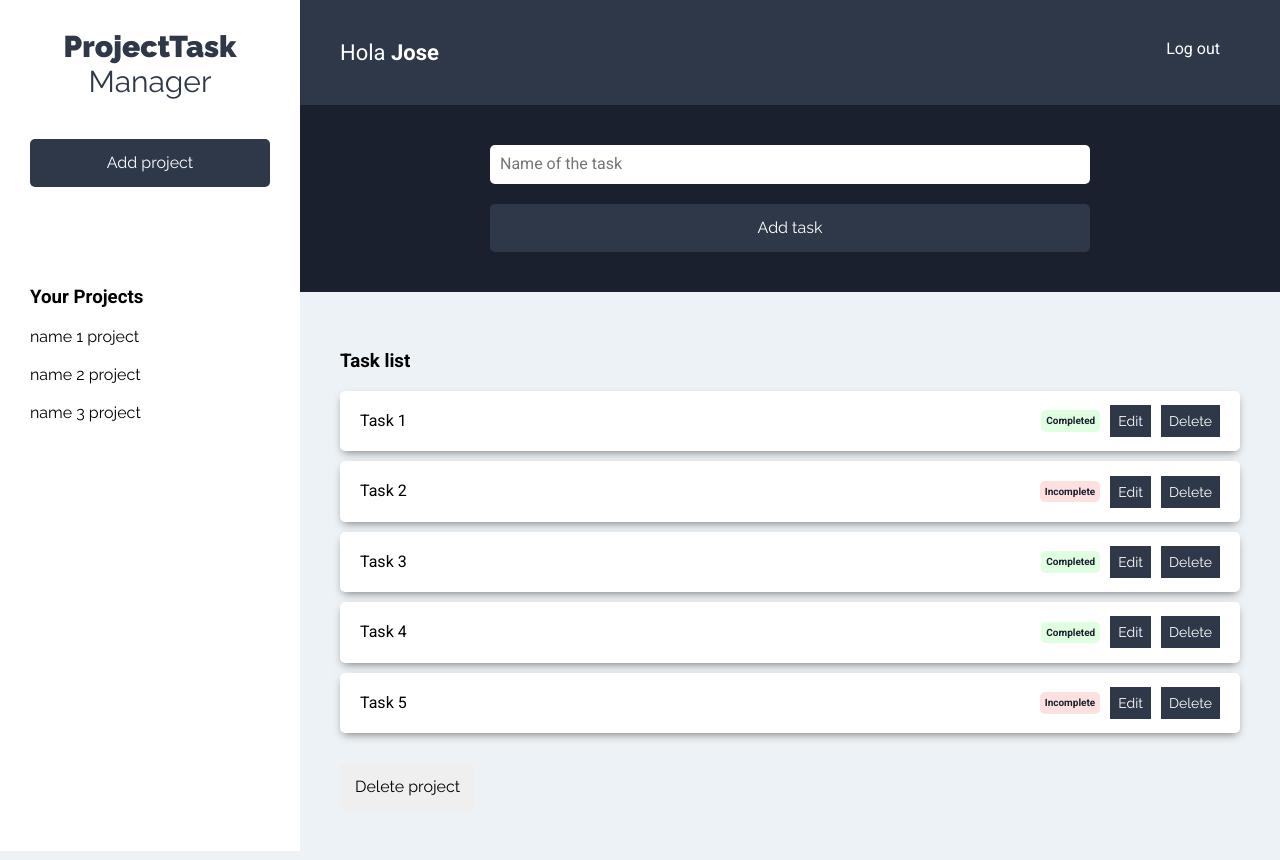
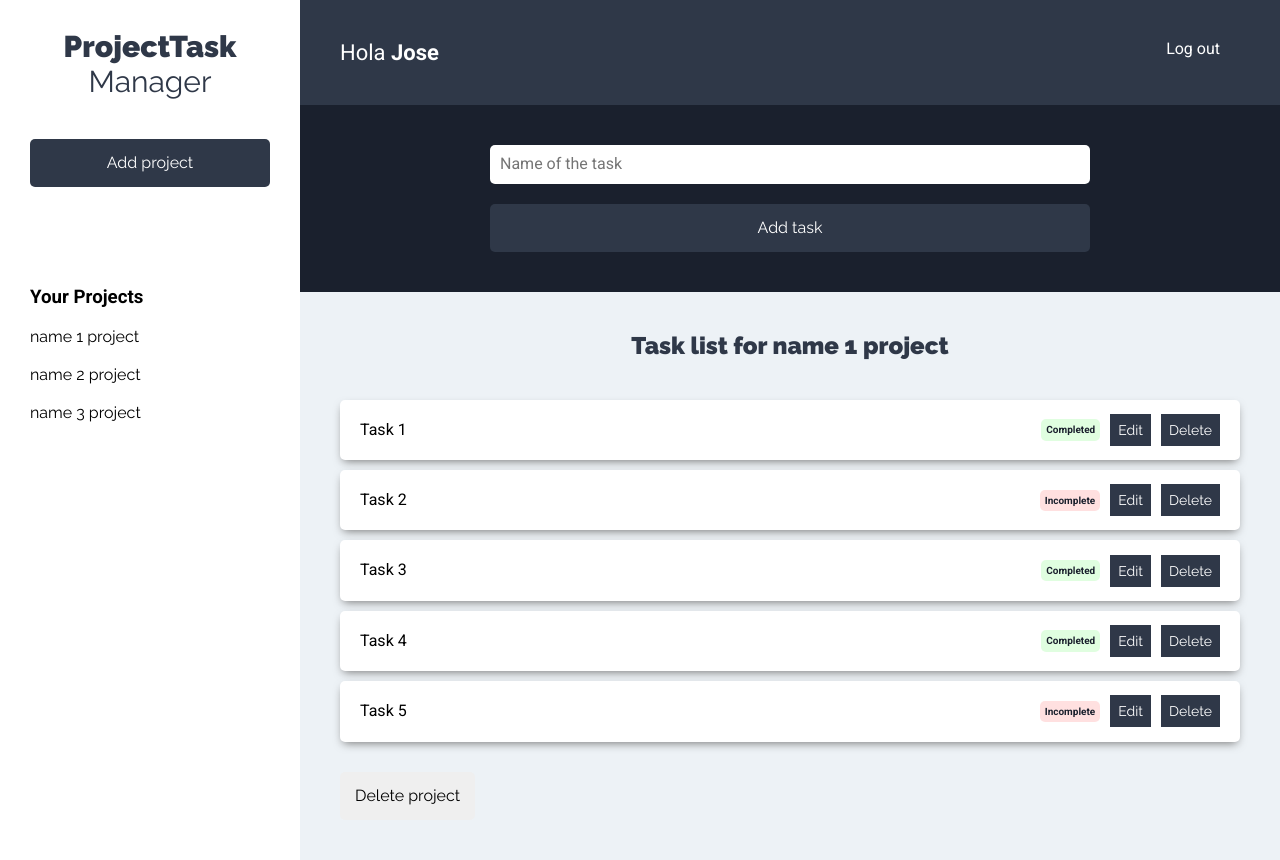
Before and after one commit to jdnav/projectTaskManager, a React (Create React App) app: page /projects in a window 1280 px wide. Both pictures are taken after a click on the button "name 1 project". Built offline with nearby package versions, Linux system fonts and the light colour scheme.

Commit message:
TasksList hidden if no project selected

```diff
--- a/src/components/tasks/ListTasks.js
+++ b/src/components/tasks/ListTasks.js
@@ -1,7 +1,19 @@
-import React, { Fragment } from 'react';
+import React, { Fragment, useContext } from 'react';
 import Task from "../tasks/Task";
+import projectContext from "../../context/projects/projectContext";
 
 const ListTasks = () => {
+
+
+    // Get form State with the hook useContext
+    const projectsContext = useContext(projectContext);
+    const { currentProject } = projectsContext;
+
+    // If no project selected
+    if (!currentProject) return <h2>Select a project</h2>
+
+    // Array destructuring to get current project
+    const [getCurrentProject] = currentProject;
 
     const ProjectTasks = [
         { name: 'Task 1', state: true },
@@ -13,7 +25,7 @@ const ListTasks = () => {
 
     return (
         <Fragment>
-            <h3>Task list</h3>
+            <h2>Task list for <span>{getCurrentProject.name}</span></h2>
 
             <ul className="list-tasks">
                 {ProjectTasks.length === 0
```
Also changed, not shown: 1 other file (tests, documents, lock files or other folders).
